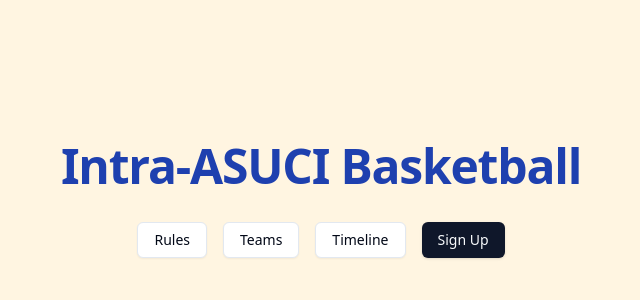
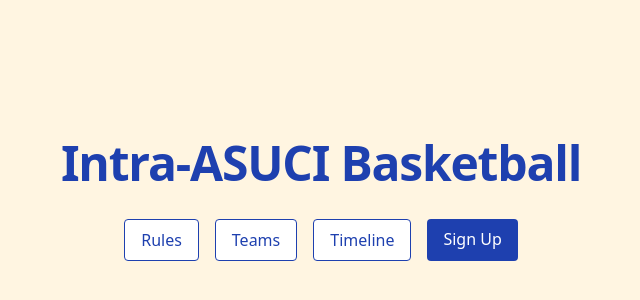
Before and after one commit to apmalani/all-asuci-bball, a Next.js app: page / in a window 1280 px wide. Shown: the part 200-500 px from the top of the page, without its empty margins (319-959 px from the left). Built offline with nearby package versions, Linux system fonts and the light colour scheme.

Commit message:
timeline fixed 1

```diff
--- a/src/app/page.tsx
+++ b/src/app/page.tsx
@@ -1,5 +1,4 @@
 import Link from 'next/link'
-import { Button } from "@/components/ui/button"
 
 export default function Home() {
   return (
@@ -7,20 +6,20 @@
       <div className="text-center space-y-8">
         <h1 className="text-4xl font-extrabold tracking-tight lg:text-5xl text-blue-800">Intra-ASUCI Basketball</h1>
         <div className="flex flex-wrap justify-center gap-4">
-          <Link href="/rules">
-            <Button variant="outline">Rules</Button>
+          <Link href="/rules" className="px-4 py-2 bg-white text-blue-800 border border-blue-800 rounded hover:bg-blue-100">
+            Rules
           </Link>
-          <Link href="/teams">
-            <Button variant="outline">Teams</Button>
+          <Link href="/teams" className="px-4 py-2 bg-white text-blue-800 border border-blue-800 rounded hover:bg-blue-100">
+            Teams
           </Link>
-          <Link href="/timeline">
-            <Button variant="outline">Timeline</Button>
+          <Link href="/timeline" className="px-4 py-2 bg-white text-blue-800 border border-blue-800 rounded hover:bg-blue-100">
+            Timeline
           </Link>
-          <a href="https://forms.google.com/your-form-url" target="_blank" rel="noopener noreferrer">
-            <Button>Sign Up</Button>
+          <a href="https://forms.google.com/your-form-url" target="_blank" rel="noopener noreferrer" className="px-4 py-2 bg-blue-800 text-white rounded hover:bg-blue-700">
+            Sign Up
           </a>
         </div>
       </div>
     </div>
   )
-}``
+}
```
